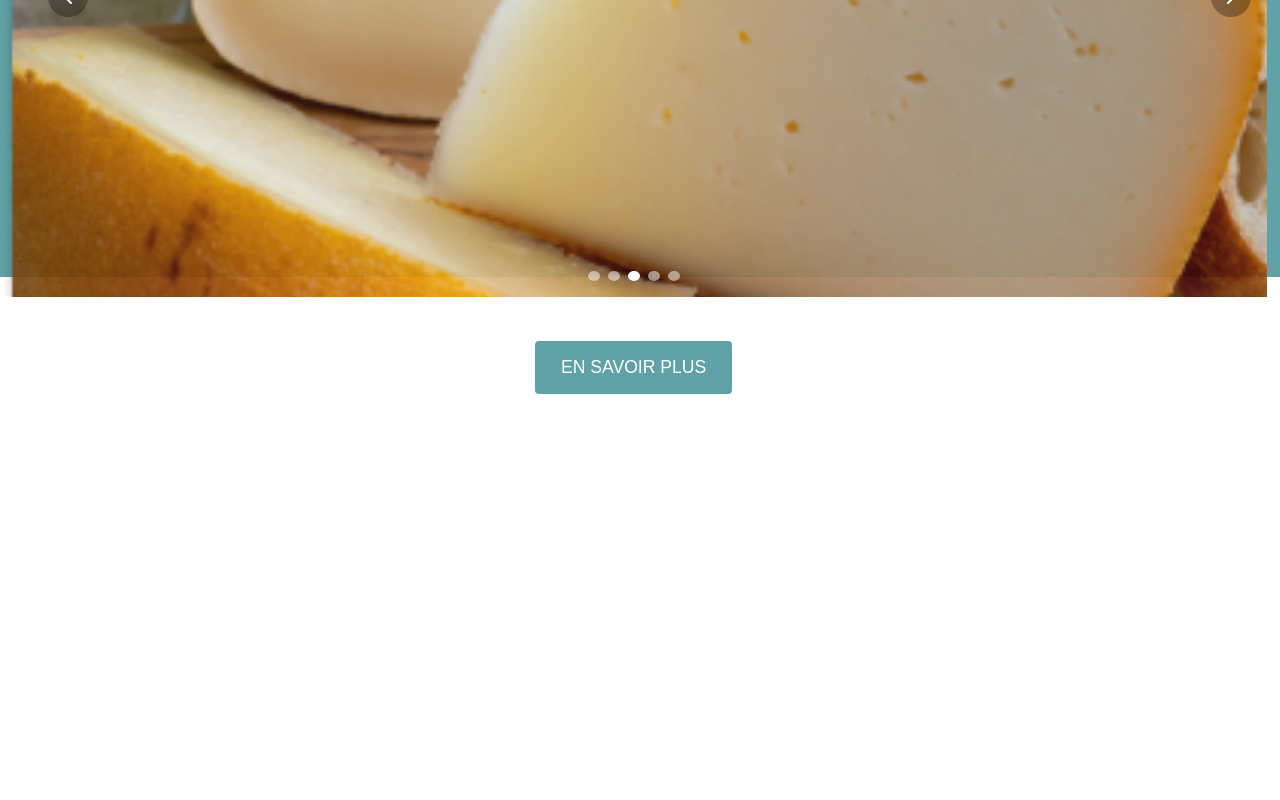
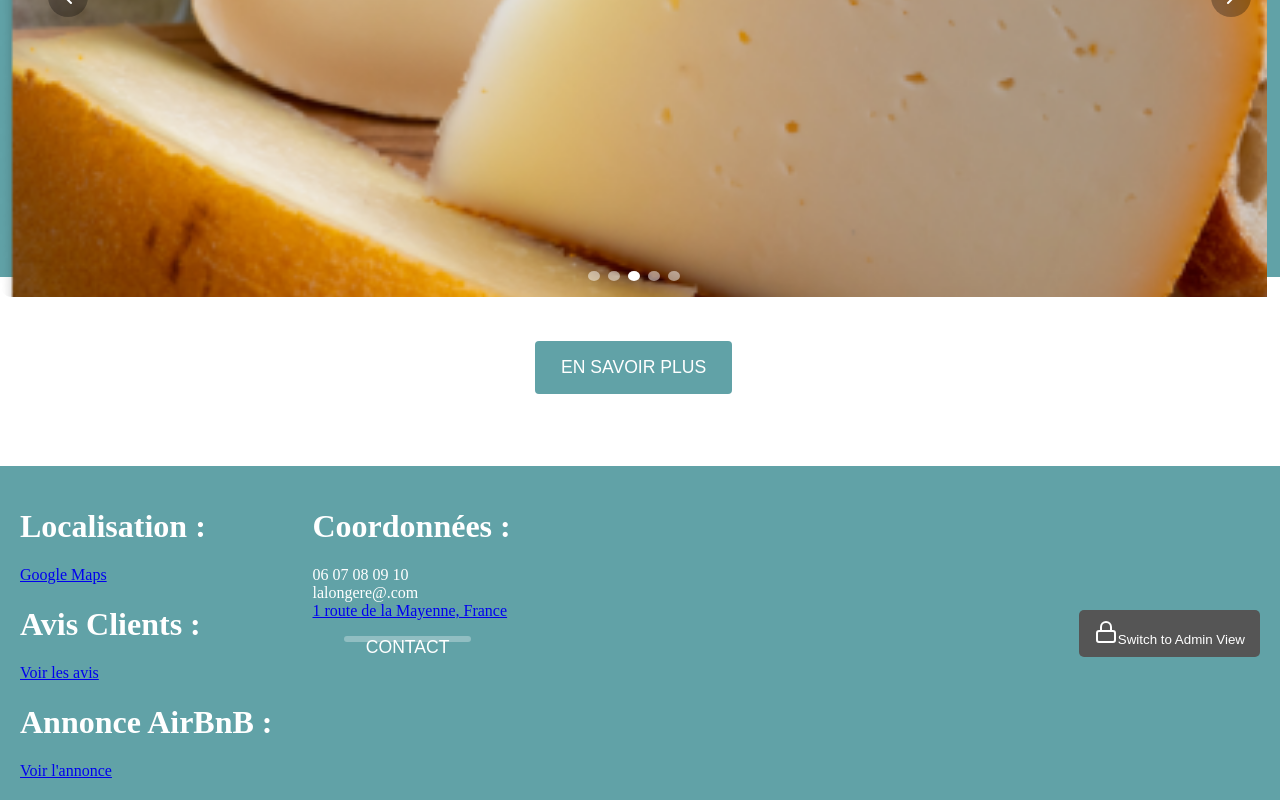
Before and after one commit to AdryanPro/client, a React (Create React App) app: page / in a window 1280 px wide. Shown: the part 3558-4358 px from the top of the page. Before the commit the page ends 4024 px from the top, so only its background shows below. Built offline with nearby package versions, Linux system fonts and the light colour scheme; a web font is replaced by a local one.

Commit message:
footer is back

```diff
--- a/src/App.js
+++ b/src/App.js
@@ -133,7 +133,7 @@ function App() {
       </Routes>
 
       {/* Footer with Admin Switch */}
-      {/* <Footer isAdmin={isAdmin} handleAdminSwitch={handleAdminSwitch} /> */}
+      <Footer isAdmin={isAdmin} handleAdminSwitch={handleAdminSwitch} />
     </div>
   );
 }
```
